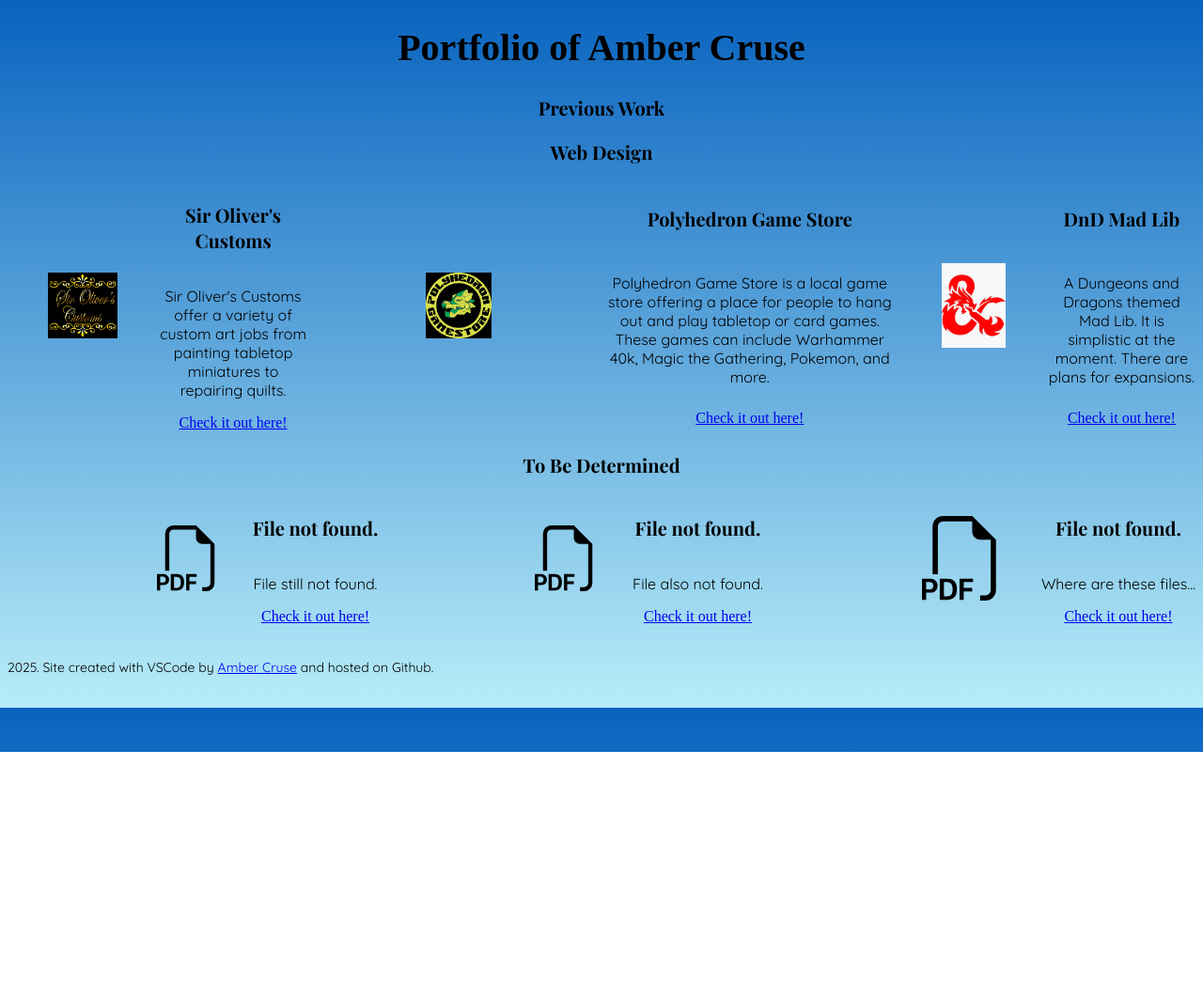
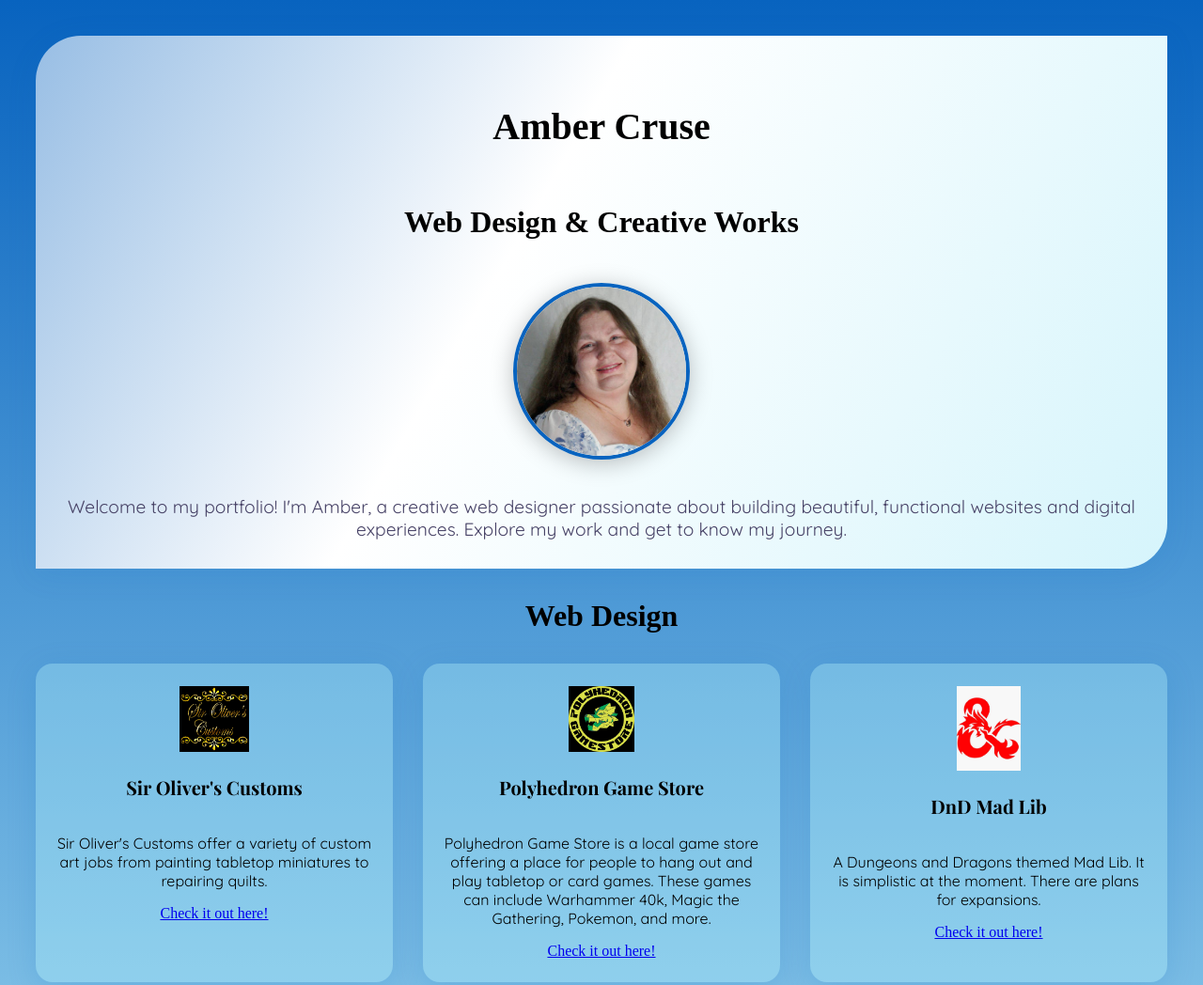
Before and after one commit to mezishir/Portfolio, a plain HTML site: page index.html in a window 1280 px wide. Shown: the top 1048 px of the page at 94% size. Before the commit the page ends 800 px from the top, so only its background shows below. Drawn offline with nearby package versions, Linux system fonts and the light colour scheme; a web font is replaced by a local one.

Commit message:
updates to formating

```diff
--- a/index.html
+++ b/index.html
@@ -4,19 +4,27 @@
         <link rel="stylesheet" href="./styles.css">
         <meta charset="UTF-8">
         <meta name="viewport" content="width=device-width, initial-scale=1.0">
-        <Title>Portfolio of Amber Cruse</Title>
+  <title>Amber Cruse | Web Designer</title>
         <link rel="preconnect" href="https://fonts.googleapis.com">
         <link rel="preconnect" href="https://fonts.gstatic.com" crossorigin>
         <link href="https://fonts.googleapis.com/css2?family=Playfair+Display:ital,wght@0,400..900;1,400..900&family=Quicksand&family=Tapestry&display=swap" rel="stylesheet">
 
     </head>
 <body>
-    <h1>Portfolio of Amber Cruse</h1>
+  <section class="hero">
+    <div class="hero-content">
+      <h1>Amber Cruse</h1>
+      <h2 class="subtitle">Web Design & Creative Works</h2>
+      <div class="personal-image">
+        <img src="./images/headshot.jpg" alt="Amber Cruse headshot">
+      </div>
+      <p class="hero-intro">Welcome to my portfolio! I'm Amber, a creative web designer passionate about building beautiful, functional websites and digital experiences. Explore my work and get to know my journey.</p>
+    </div>
+  </section>
     <div>
-        <h3 >Previous Work</h3>
-        <h3 >Web Design</h3>
-        <div class="container">
-          <div class="features">
+        <h2>Web Design</h2>
+  <div class="container web-design-grid">
+          <div class="card">
             <div class="img">
               <img src="./images/siroliverslogo.jpg" height="70" >
             </div>
@@ -26,7 +34,7 @@
                 Check it out here!
             </a>
           </div>
-          <div class="features">
+          <div class="card">
             <div class="img">
                 <img src="./images/gamestorelogo.jpg" height="70">
             </div>
@@ -36,7 +44,7 @@
                 Check it out here!
             </a>
           </div>
-          <div class="features">
+          <div class="card">
             <div class="img">
               <img src="./images/dndlogo.jpg" height="90">
             </div>
@@ -49,9 +57,9 @@
         </div>
       </div>
       <div>
-        <h3 >To Be Determined</h3>
-        <div class="container">
-          <div class="features">
+        <h2>To Be Determined</h2>
+        <div class="container card-grid">
+          <div class="card">
             <div class="img">
               <img src="./images/filetype-pdf.svg" height="70">
             </div>
@@ -61,7 +69,7 @@
                 Check it out here!
             </a>
           </div>
-          <div class="features">
+          <div class="card">
             <div class="img">
                 <img src="./images/filetype-pdf.svg" height="70">
             </div>
@@ -71,12 +79,22 @@
                 Check it out here!
             </a>
           </div>
-          <div class="features">
+          <div class="card">
             <div class="img">
-              <img src="./images/filetype-pdf.svg" height="90">
+              <img src="./images/filetype-pdf.svg" height="70">
             </div>
             <h3>File not found.</h3>
             <p>Where are these files...</p>
+            <a href="./">
+              Check it out here!
+            </a>
+          </div>
+          <div class="card">
+            <div class="img">
+              <img src="./images/madame.png" height="70">
+            </div>
+            <h3>In Case You Missed It...</h3>
+            <p>Here is the cover letter for this website!</p>
             <a href="./">
               Check it out here!
             </a>
@@ -86,7 +104,7 @@
 
 
         <div class="container">
-            <div>
+            <div class="footer">
                 <p class="copyright">2025. Site created with VSCode by <a href="https://github.com/mezishir">Amber Cruse</a> and hosted on Github.
                     </p>
                 </div>
--- a/styles.css
+++ b/styles.css
@@ -1,13 +1,106 @@
+.card-grid {
+    display: flex;
+    justify-content: center;
+    gap: 48px;
+    flex-wrap: wrap;
+    margin: 48px 0;
+}
+.web-design-grid {
+  display: grid;
+  grid-template-columns: repeat(3, 1fr);
+  gap: 32px;
+  margin: 32px 0;
+}
+.card {
+    background: rgba(196, 253, 255, 0.288);
+    border-radius: 18px;
+    box-shadow: 0 6px 32px rgba(8,99,191,0.15);
+    padding: 24px 18px;
+    display: flex;
+    flex-direction: column;
+    align-items: center;
+    transition: box-shadow 0.3s;
+}
+.card:hover {
+    box-shadow: 0 8px 32px rgba(8,99,191,0.18);
+}
+@media (max-width: 900px) {
+    .card-grid {
+        flex-direction: column;
+        align-items: center;
+        gap: 32px;
+    }
+}
+.hero-content {
+    position: relative;
+    z-index: 1;
+    display: flex;
+    flex-direction: column;
+    align-items: center;
+}
+
+.hero-intro {
+    font-size: 1.2em;
+    color: #474266;
+    margin-top: 18px;
+    margin-bottom: 0;
+    text-align: center;
+}
+.hero {
+    position: relative;
+    overflow: hidden;
+    border-radius: 48px 0 48px 0;
+    box-shadow: 0 6px 32px rgba(8,99,191,0.10);
+    padding-top: 40px;
+    padding-bottom: 30px;
+    margin-bottom: 32px;
+    width: 100%;
+    margin-left: 0;
+    margin-right: 0;
+    background: linear-gradient(120deg, #b8edf9, #0863bf, #fff, #b8edf9);
+    background-size: 300% 300%;
+    animation: heroGradientShift 8s ease-in-out infinite;
+}
+
+@keyframes heroGradientShift {
+    0% {
+        background-position: 0% 50%;
+    }
+    50% {
+        background-position: 100% 50%;
+    }
+    100% {
+        background-position: 0% 50%;
+    }
+}
+
+
+
+.personal-image {
+    display: flex;
+    justify-content: center;
+    margin: 20px 0;
+}
+.personal-image img {
+    width: 180px;
+    height: 180px;
+    object-fit: cover;
+    border-radius: 50%;
+    border: 4px solid #0863bf;
+    box-shadow: 0 4px 24px rgba(0,0,0,0.25);
+}
 h1 {
     text-align: center;
     font-family: tapestry;
     font-size: 2.5em;
 }
-h2 {
-    font-family: Playfair Display;
-    font-size: 30px;
+
+h2, .subtitle {
+    font-family: tapestry;
+    font-size: 2em;
     text-align: center;
 }
+
 h3 {
     font-family: Playfair Display;
     font-size: 20px;
@@ -19,14 +112,17 @@ p {
 }
 body {
     background-image: linear-gradient(#0863bf, #b8edf9);
-}
-.footertext {
-    font-size: 12px;
-    padding-top: 80px
+    padding: 30px;
 }
 .copyright {
     font-size: 14px;
     text-align: center;
+    justify-content: center;
+    padding-top: 80px
+}
+.footer {
+    justify-content: center;
+    width: 100%;
 }
 
 /*text formatting*/
@@ -37,7 +133,7 @@ body {
     font-style: normal;
   }
 
-.playfair-display> {
+.playfair-display {
   font-family: "Playfair Display", serif;
   font-optical-sizing: auto;
   font-weight: 400;
@@ -51,30 +147,3 @@ body {
   font-weight: 400;
   font-style: normal;
 }
-
-
-/*image formatting inside containers*/
-
-.container {
-  display: flex;
-  gap: 5px;
-  margin-bottom: 20px;
-}
-
-.features {
-    display: grid;
-    justify-items: center;
-    grid-template-columns: repeat(2, 1fr);
-    grid-template-rows: repeat(3, auto);
-    grid-auto-rows: minmax(auto, auto);
-    margin-left: auto;
-    margin-bottom: 2px;
-    align-items: center;
-    justify-items: center;
-    grid-auto-flow: dense;
-}
-.img {
-    grid-column-start: 1;
-    grid-row-start: 1;
-    grid-row-end: 4;
-}
```
Also changed, not shown: images/headshot.jpg (added), 1 other file.
